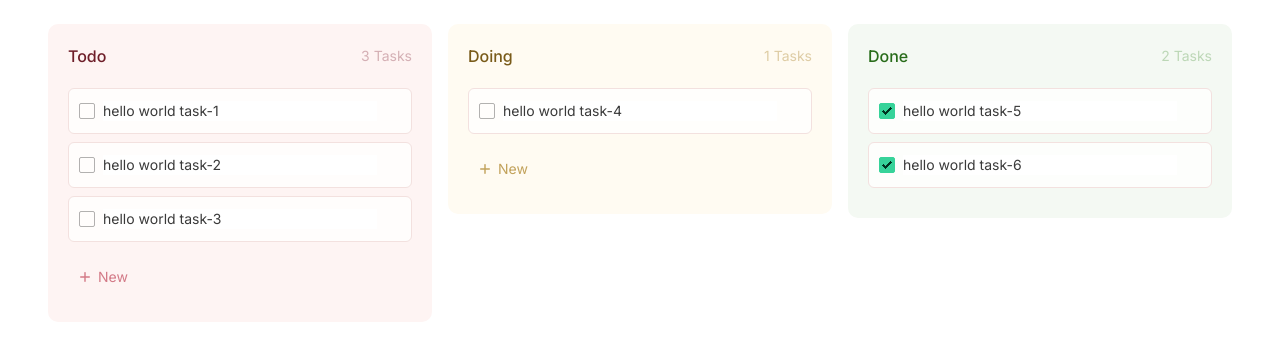
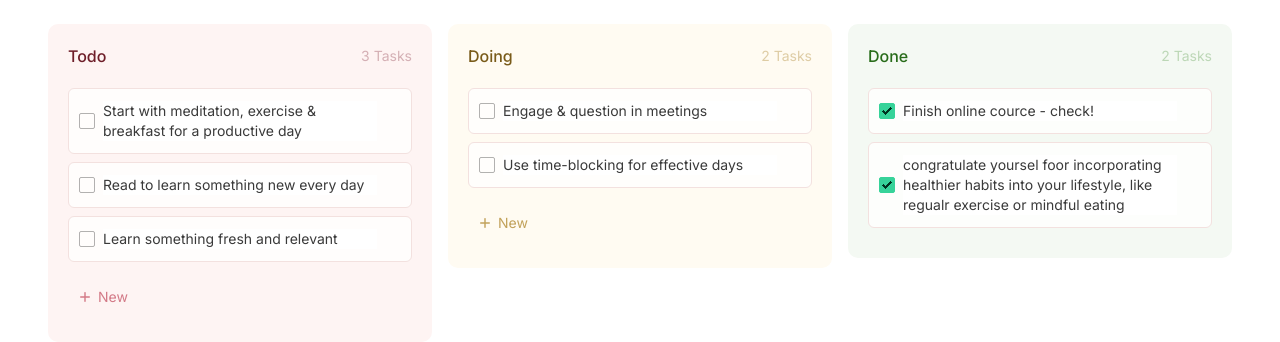
Before and after one commit to gitfname/BetterStudio--TodoList, a React (Vite) app: page / in a window 1280 px wide. Shown: the top 342 px of the page. Built offline with nearby package versions, Linux system fonts and the light colour scheme.

Commit message:
adjustElementHeight helper function created

```diff
--- a/src/components/TaskItem/TaskItem.tsx
+++ b/src/components/TaskItem/TaskItem.tsx
@@ -1,6 +1,7 @@
 
-import { ChangeEvent, ChangeEventHandler, useCallback, useContext, useEffect, useState } from "react";
+import { ChangeEvent, ChangeEventHandler, useCallback, useContext, useEffect, useRef, useState } from "react";
 import { SetBoardsContext } from "../../data/context";
+import { adjustElementHeight } from "../../data/utils";
 
 interface Props {
     id: string;
@@ -15,12 +16,20 @@ function TaskItem({ id, content, isComplete, boardId, status }: Props) {
     const [isReadOnly, setIsReadOnly] = useState(true)
     const [isTaskCompleted, setIsTaskCompleted] = useState(isComplete)
     const [taskConten, setTaskContent] = useState(content)
+    const textAreaRef = useRef<HTMLTextAreaElement>(null)
+
+    useEffect(
+        () => {
+            if (textAreaRef && textAreaRef.current) adjustElementHeight(textAreaRef.current)
+        },
+        []
+    )
 
     const handleEditTaskContent = () => {
         setIsReadOnly(false)
     }
 
-    const handleOnContentChange = (e: ChangeEvent<HTMLInputElement>) => {
+    const handleOnContentChange = (e: ChangeEvent<HTMLTextAreaElement>) => {
         setTaskContent(e.target.value)
         editTask(
             {
@@ -32,6 +41,7 @@ function TaskItem({ id, content, isComplete, boardId, status }: Props) {
             id,
             false
         )
+        if (textAreaRef && textAreaRef.current) adjustElementHeight(textAreaRef.current)
     }
 
     const handleOnTaskStatusChange = (e: ChangeEvent<HTMLInputElement>) => {
@@ -63,7 +73,7 @@ function TaskItem({ id, content, isComplete, boardId, status }: Props) {
 
     return (
         <div className={`flex items-center gap-x-2 justify-between group bg-white/80 rounded-md p-[12px_10px_12px_10px]
-        border border-[#F3E1DF] outline outline-transparent ${!isReadOnly ? "!outline-blue-500/40" : ""}`}>
+        border border-[#F3E1DF] outline outline-transparent h-max ${!isReadOnly ? "!outline-blue-500/40" : ""}`}>
 
             <input
                 type="checkbox"
@@ -72,16 +82,17 @@ function TaskItem({ id, content, isComplete, boardId, status }: Props) {
                 onChange={handleOnTaskStatusChange}
             />
 
-            <input
+            <textarea
+                ref={textAreaRef}
+                rows={1}
                 id={"task-item-" + id}
-                type="text"
                 onClick={handleEditTaskContent}
                 readOnly={isReadOnly}
                 onBlur={() => setIsReadOnly(true)}
-                className="text-sm text-[#3A3A3A] font-normal flex-1 border-none outline-none"
+                className="text-sm text-[#3A3A3A] resize-none h-max font-normal flex-1 border-none outline-none break-words"
                 value={taskConten}
                 onChange={handleOnContentChange}
-            />
+            ></textarea>
 
             <button
                 onClick={handleOnDeleteTask}
@@ -93,7 +104,7 @@ function TaskItem({ id, content, isComplete, boardId, status }: Props) {
                 </svg>
             </button>
 
-        </div>
+        </div >
     )
 }
 
--- a/src/data/Boards.ts
+++ b/src/data/Boards.ts
@@ -8,17 +8,17 @@ const Boards: Array<TasksOptions> = [
         items: [
             {
                 id: "task-1",
-                content: "hello world task-1",
+                content: "Start with meditation, exercise & breakfast for a productive day",
                 status: 0
             },
             {
                 id: "task-2",
-                content: "hello world task-2",
+                content: "Read to learn something new every day",
                 status: 0
             },
             {
                 id: "task-3",
-                content: "hello world task-3",
+                content: "Learn something fresh and relevant",
                 status: 0
             }
         ],
@@ -35,7 +35,12 @@ const Boards: Array<TasksOptions> = [
         items: [
             {
                 id: "task-4",
-                content: "hello world task-4",
+                content: "Engage & question in meetings",
+                status: 1
+            },
+            {
+                id: "task-11",
+                content: "Use time-blocking for effective days",
                 status: 1
             }
         ],
@@ -52,12 +57,12 @@ const Boards: Array<TasksOptions> = [
         items: [
             {
                 id: "task-5",
-                content: "hello world task-5",
+                content: "Finish online cource - check!",
                 status: 2
             },
             {
                 id: "task-6",
-                content: "hello world task-6",
+                content: "congratulate yoursel foor incorporating healthier habits into your lifestyle, like regualr exercise or mindful eating",
                 status: 2
             }
         ],
--- /dev/null
+++ b/src/data/utils/adjustElementHeight.ts
@@ -0,0 +1,9 @@
+
+function adjustElementHeight(element: HTMLElement) {
+    element.style.height = 'auto';  // Reset the height to auto to recalculate it correctly
+    element.style.height = `${element.scrollHeight}px`;  // Set the new height
+}
+
+export {
+    adjustElementHeight
+}
--- a/src/data/utils/index.ts
+++ b/src/data/utils/index.ts
@@ -1,6 +1,8 @@
 
 import { editTask } from "./editTask";
+import { adjustElementHeight } from "./adjustElementHeight";
 
 export {
-    editTask
+    editTask,
+    adjustElementHeight
 }
```
